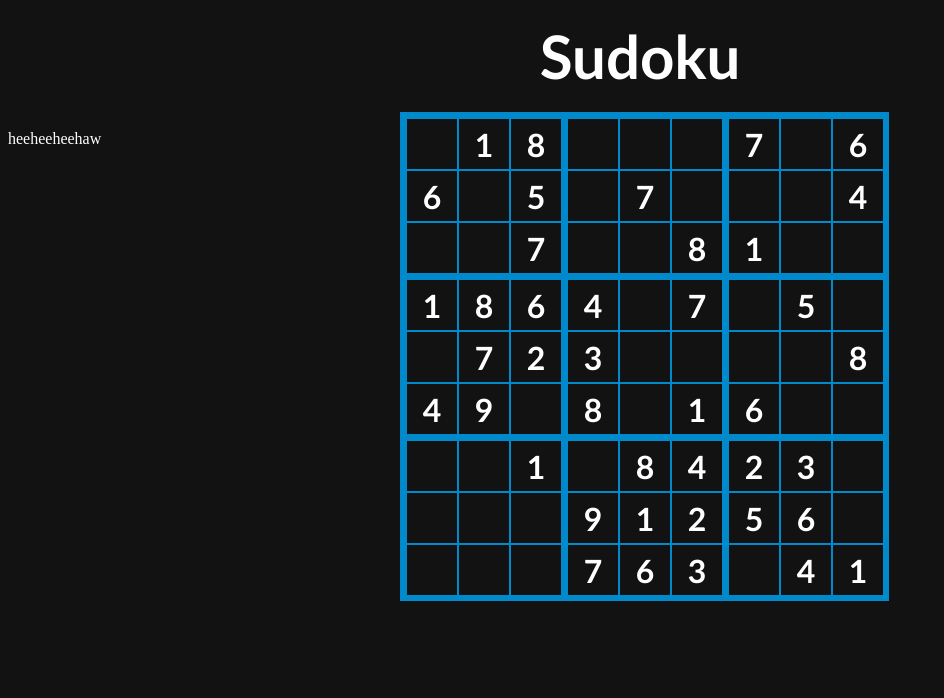
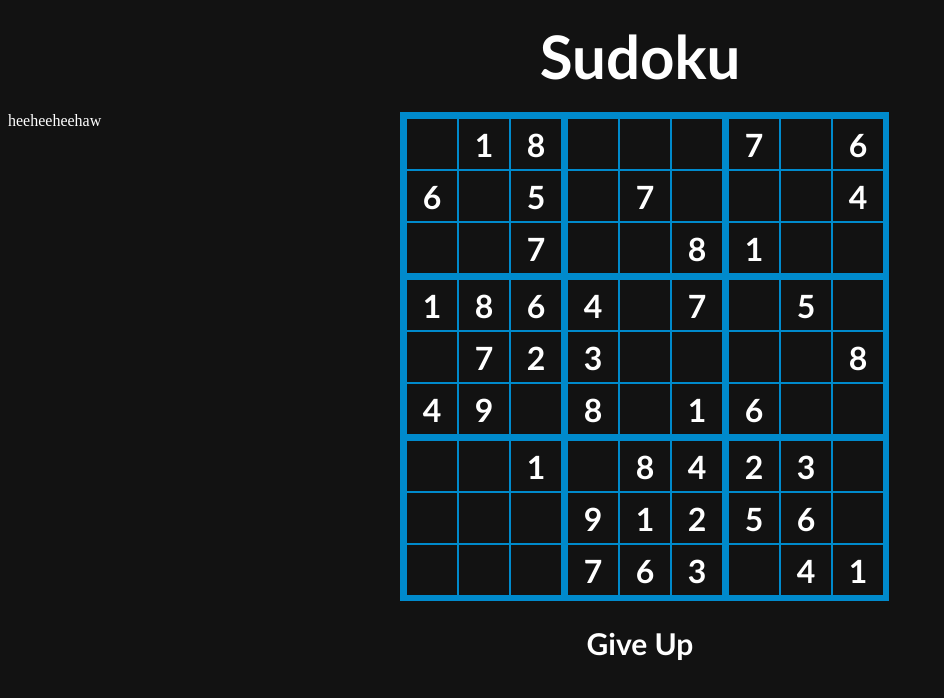
Before and after one commit to bli76/board-games, a plain HTML site: page HTML/sudoku.html in a window 1280 px wide. Shown: the whole page, without its empty margins (0-944 px from the left). Drawn offline with Linux system fonts and the light colour scheme.

Commit message:
Buttons and stuff

```diff
--- a/HTML/style.css
+++ b/HTML/style.css
@@ -22,6 +22,15 @@ h1 {
     font: bold 60px calibri, sans-serif;
     margin: 20px;
     text-align: center;
+}
+
+p {
+    margin: 10px;
+}
+
+.game-container {
+    display: flex;
+    padding: 20px;
 }
 
 .grid {
@@ -55,11 +64,24 @@ h1 {
 .button {
     color: white;
     cursor: pointer;
+    text-align: center;
+    display: inline-block;
+    font: bold 24px calibri, sans-serif;
 }
 
-#win-text {
-    opacity: 0;
+.sudoku-bottom-text {
     color: white;
-    font: bold 48px calibri, sans-serif;
+    width: 100%;
+    text-align: center;
+    position: absolute;
+    top: 615px;
+    left: 0;
+    right: 0;
+    width: 120px;
+    margin-left: auto;
+    margin-right: auto;
+    display: inline-block;
+    font: bold 30px calibri, sans-serif;
     transition: opacity 0.25s;
+    /* When change to "you win", set font size to 48 and top to 600 */
 }
--- a/HTML/sudoku.html
+++ b/HTML/sudoku.html
@@ -110,9 +110,7 @@
                 <div class="cell" data-row="8" data-col="8" onclick="selectedCell.select(this)"></div>
             </div>
         </div>
-        <br>
         <span onclick="gotoPage(this, 'index.html')" style="color: white">heeheeheehaw</span>
-        <br>
-        <span id="win-text">You Win!</span>
+        <p class="button sudoku-bottom-text">Give Up</p>
     </body>
 </html>
--- a/sudoku.js
+++ b/sudoku.js
@@ -321,7 +321,7 @@ document.addEventListener("keypress", (event) =>
         selectedCell.deselect();
 
         if (sudoku.checkWin())
-            document.getElementById("win-text").style.opacity = 1;
+            document.getElementByClassName("sudoku-bottom-text")[0].style.opacity = 1;
     }
 });
 
@@ -333,5 +333,3 @@ document.addEventListener("keyup", (event) =>
 ///////////////////////////
 //   END eventListener   //
 ///////////////////////////
-
-document.querySelector()
```
Also changed, not shown: HTML/index.html (+6 -1 lines).
